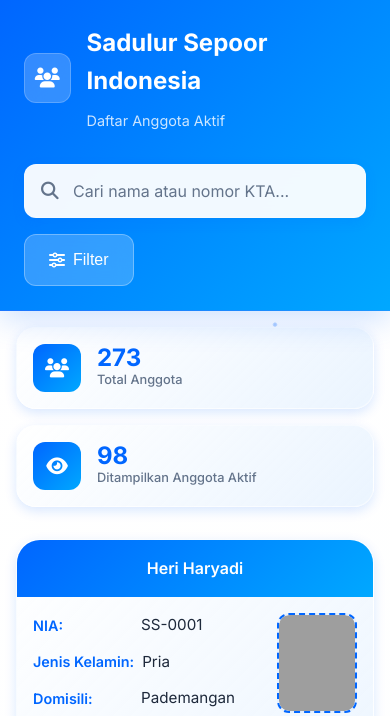
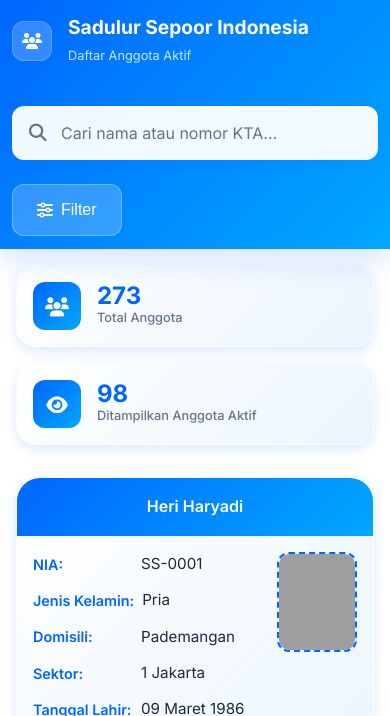
Before and after one commit to SadulurSepoorID/Sadulursepooranggota, a plain HTML site: page index.html in a window 390 px wide. Shown: the top 716 px of the page. Drawn offline with Linux system fonts and the light colour scheme; grey boxes are pictures that could not be loaded.

Commit message:
Update anggota.css

```diff
--- a/anggota.css
+++ b/anggota.css
@@ -1012,16 +1012,38 @@ body {
 /* Responsive Design */
 @media (max-width: 768px) {
     .header-content {
-        padding: 1.5rem;
+        padding: 1rem; /* Reduced from 1.5rem */
+    }
+
+    .header-text h1 {
+        font-size: 1.4rem; /* Reduced title size */
+        margin-bottom: 0.25rem; /* Reduced margin */
+    }
+
+    .subtitle {
+        font-size: 0.85rem; /* Reduced subtitle size */
+        margin-bottom: 0.75rem; /* Reduced margin */
+    }
+
+    .logo-icon {
+        width: 45px; /* Reduced from default */
+        height: 45px; /* Reduced from default */
+        margin-bottom: 0.5rem; /* Reduced margin */
+    }
+
+    .logo-icon i {
+        font-size: 18px; /* Reduced icon size */
     }
 
     .search-controls {
         flex-direction: column;
         align-items: stretch;
+        margin-top: 0.75rem; /* Reduced spacing */
     }
 
     .search-container {
         min-width: unset;
+        margin-bottom: 0.5rem; /* Reduced spacing */
     }
 
     /* Mobile Filter Dropdown */
@@ -1132,29 +1154,40 @@ body {
 }
 
 @media (max-width: 480px) {
+    .header-content {
+        padding: 0.75rem; /* Further reduced for small screens */
+    }
+
+    .header-text h1 {
+        font-size: 1.2rem; /* Further reduced title size */
+        margin-bottom: 0.2rem;
+    }
+
+    .subtitle {
+        font-size: 0.8rem; /* Further reduced subtitle size */
+        margin-bottom: 0.5rem;
+    }
+
+    .logo-icon {
+        width: 40px; /* Further reduced */
+        height: 40px; /* Further reduced */
+        margin-bottom: 0.25rem;
+    }
+
+    .logo-icon i {
+        font-size: 16px; /* Further reduced icon size */
+    }
+
+    .search-controls {
+        margin-top: 0.5rem; /* Further reduced spacing */
+    }
+
     .members-grid {
         grid-template-columns: 1fr;
     }
 
     .member-card {
         min-width: unset;
-    }
-
-    .header-text h1 {
-        font-size: 1.5rem;
-    }
-
-    .subtitle {
-        font-size: 0.9rem;
-    }
-
-    .logo-icon {
-        width: 50px;
-        height: 50px;
-    }
-
-    .logo-icon i {
-        font-size: 20px;
     }
 
     .stat-item {
```
